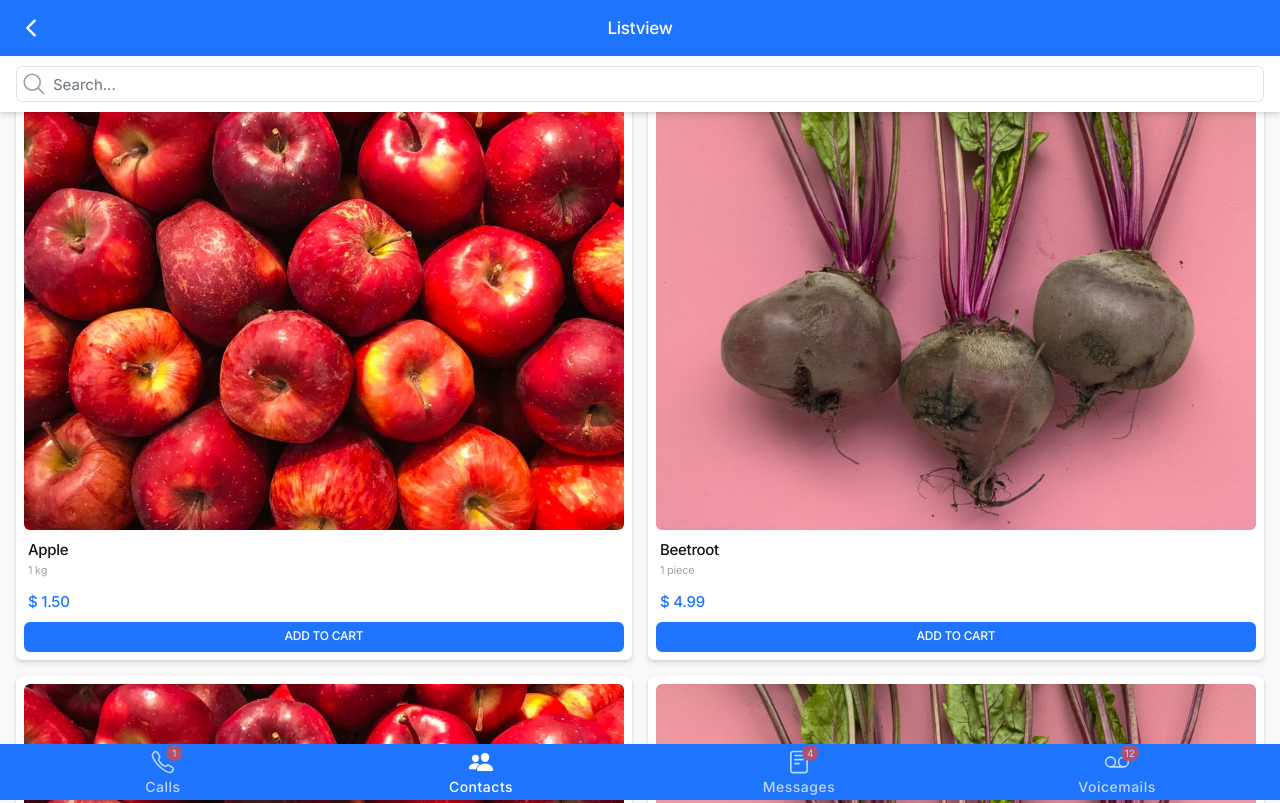
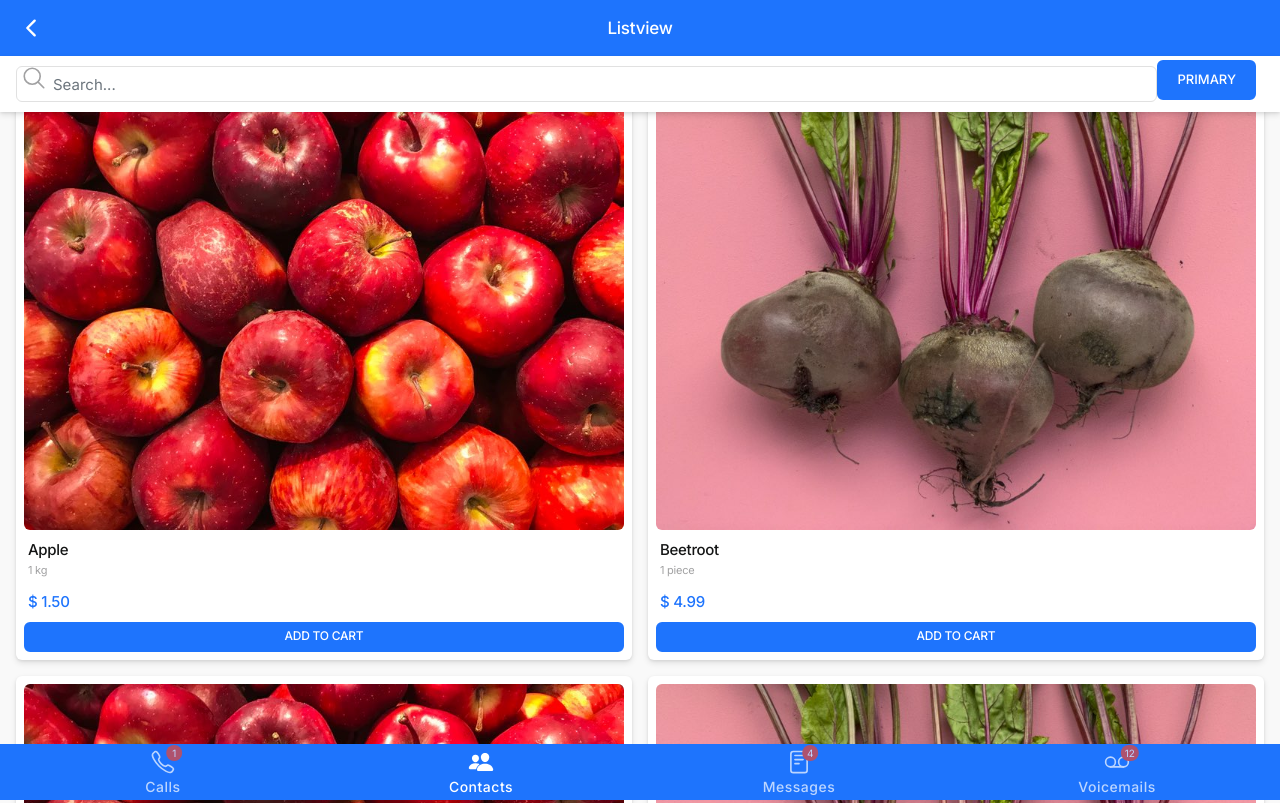
Before and after one commit to dtm2018/xxx, a plain HTML site: page component-listview.html in a window 1280 px wide. Shown: the top 803 px of the page. Drawn offline with nearby package versions, Linux system fonts and the light colour scheme.

Commit message:
Add files via upload

```diff
--- a/component-listview.html
+++ b/component-listview.html
@@ -15,6 +15,12 @@
     <link rel="apple-touch-icon" sizes="180x180" href="assets/img/icon/192x192.png">
     <link rel="stylesheet" href="assets/css/style.css">
     <link rel="manifest" href="__manifest.json">
+    <script>
+        function searchTap() {
+            let searchData = document.getElementById("searchQeury")
+            alert(searchData.value);
+        }
+    </script>
 </head>
 
 <body>
@@ -33,7 +39,7 @@
             </a>
         </div>
         <div class="pageTitle">Listview</div>
-        <div class="right">
+        <div xclass="right">
         </div>
     </div>
     <!-- * App Header -->
@@ -44,11 +50,12 @@
     <!-- Extra Header -->
     <div class="extraHeader">
         <form class="search-form">
-            <div class="form-group searchbox">
-                <input type="text" class="form-control" placeholder="Search...">
+            <div class="form-group searchbox"">
+                <input type="text" class="form-control" id="searchQeury" placeholder="Search...">
                 <i class="input-icon">
                     <ion-icon name="search-outline"></ion-icon>
                 </i>
+                    <button type="button" class="btn btn-primary mr-1 mb-1" onclick="searchTap()">PRIMARY</button>
             </div>
         </form>
     </div>
```
